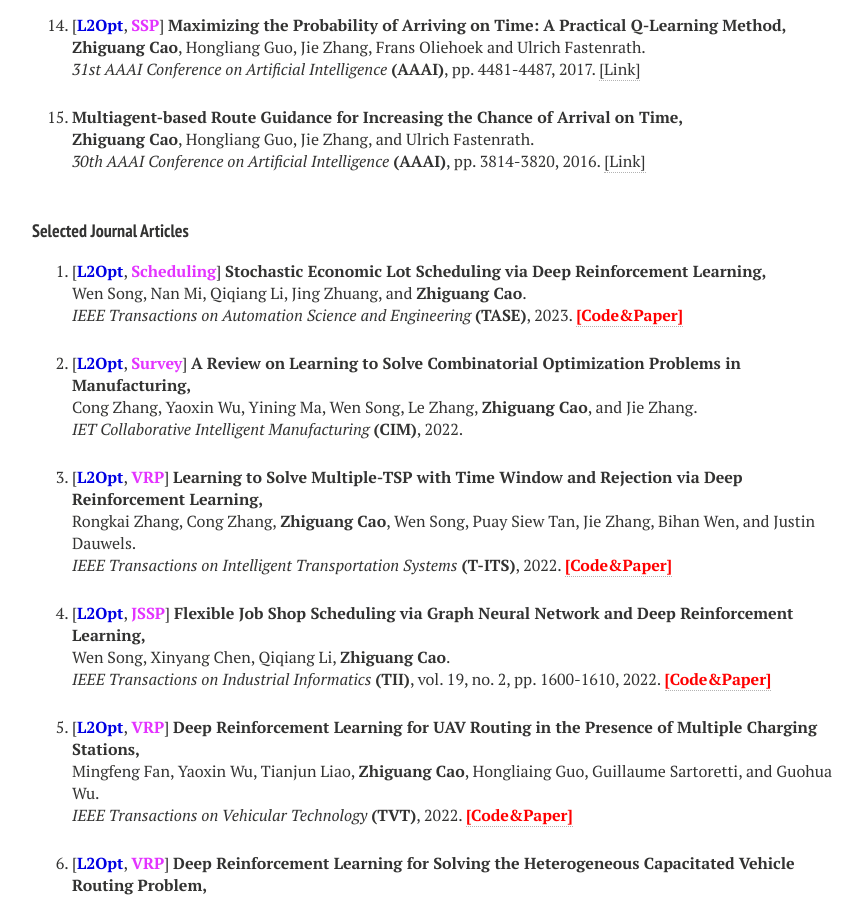
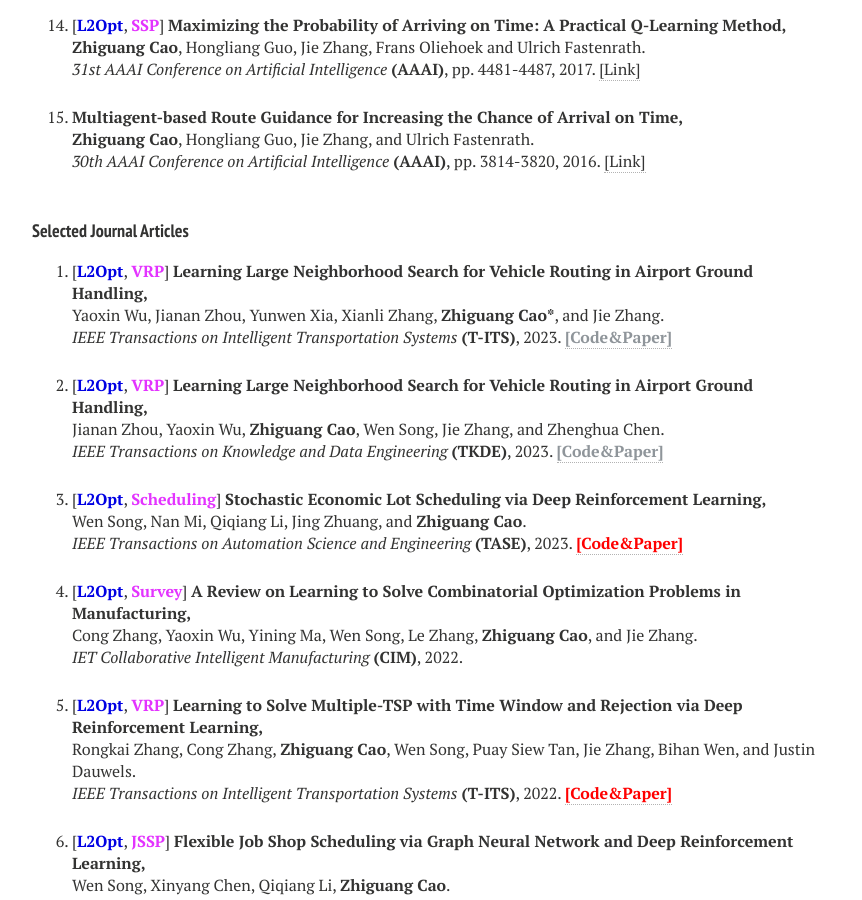
Before and after one commit to zhiguangcaosg/zhiguangcaosg.github.io, a Jekyll site: the page built from publications.md, in a window 1280 px wide and 900 px high, scrolled down 1577 px. Shown: the whole window, without its empty margins (288-1150 px from the left). Built offline with Jekyll 4.4.1, drawn with Linux system fonts in a browser that asks for light colours; nearby versions of some CDN libraries.

Commit message:
Update publications.html

```diff
--- a/_layouts/publications.html
+++ b/_layouts/publications.html
@@ -281,15 +281,26 @@ div.bibtex pre { font-size: 75%; overflow: auto;  width: 100%; padding: 0em 0em;
 <ul style="padding-left:0px;">
 <ol >
 
-<!--
+
+<li>
+<p>
+[<font color="#0000E3"><b>L2Opt</b></font>, <font color="#E333FF"><b>VRP</b></font>] <b>Learning Large Neighborhood Search for Vehicle Routing in Airport Ground Handling,</b>
+<br>Yaoxin Wu, Jianan Zhou, Yunwen Xia, Xianli Zhang, <b>Zhiguang Cao*</b>, and Jie Zhang.<br>
+<i> IEEE Transactions on Intelligent Transportation Systems</i> <b>(T-ITS)</b>, 2023. <a href="https://github.com/RoyalSkye/AGH"> <font color="#8F959A"><b>[Code&Paper]</b> </font></a>
+</p>
+</li>
+
+
+
+
 <li>
 <p>
 [<font color="#0000E3"><b>L2Opt</b></font>, <font color="#E333FF"><b>VRP</b></font>] <b>Learning Large Neighborhood Search for Vehicle Routing in Airport Ground Handling,</b>
 <br>Jianan Zhou, Yaoxin Wu, <b>Zhiguang Cao</b>, Wen Song, Jie Zhang, and Zhenghua Chen.<br>
-<i> IEEE Transactions on Knowledge and Data Engineering</i> <b>(TKDE)</b>, 2023. <a href="https://zhiguangcaosg.github.io/publications/"> <font color="#8F959A"><b>[Code&Paper]</b> </font></a>
+<i> IEEE Transactions on Knowledge and Data Engineering</i> <b>(TKDE)</b>, 2023. <a href="https://github.com/RoyalSkye/AGH"> <font color="#8F959A"><b>[Code&Paper]</b> </font></a>
 </p>
 </li>
--->
+
 
 <li>
 <p>
```
